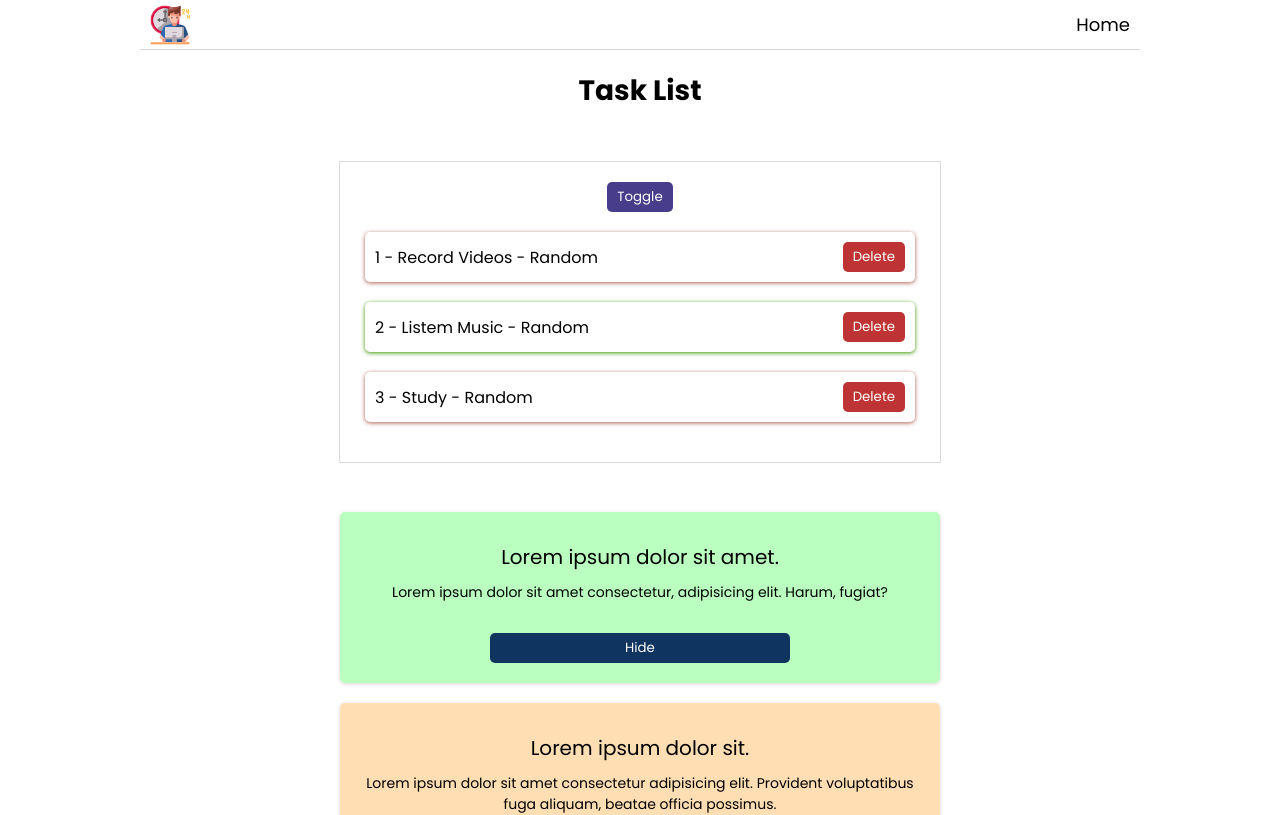
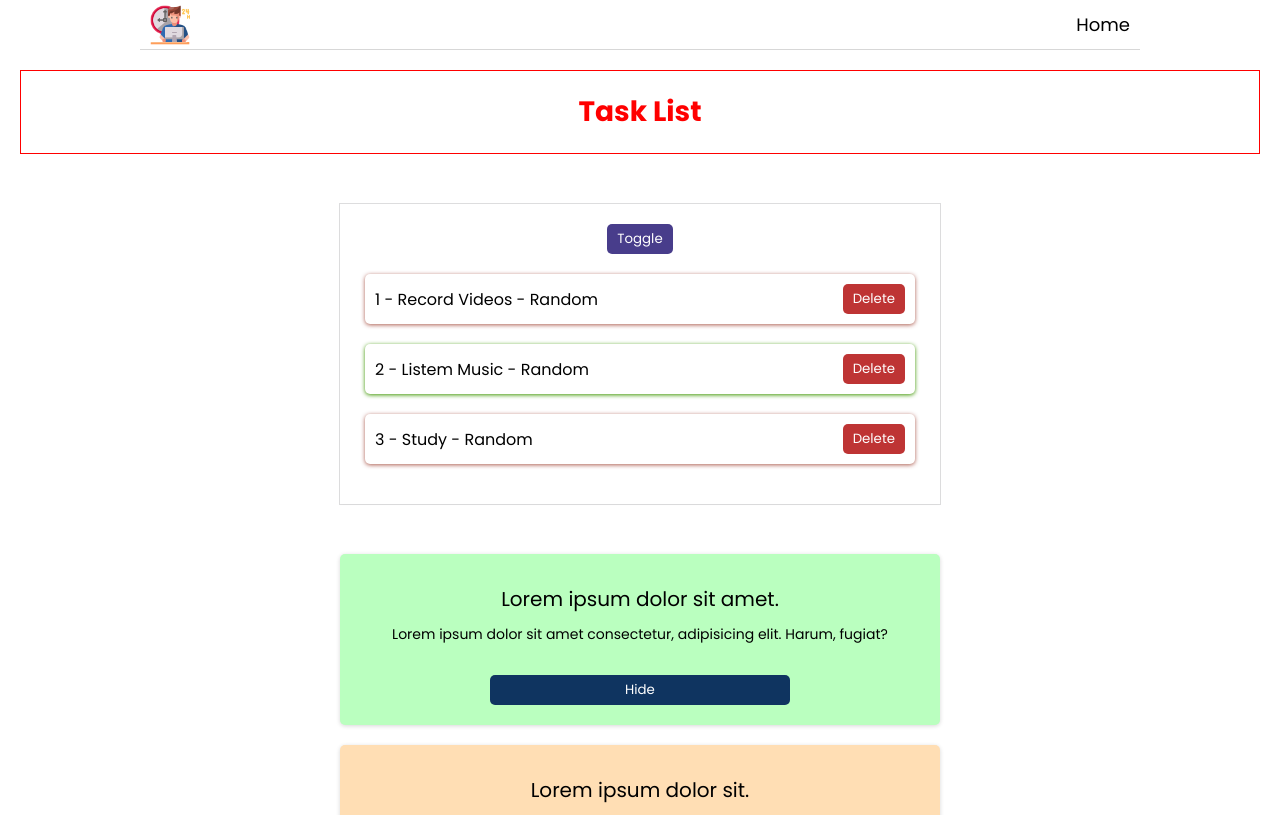
Before and after one commit to kushal1997/react_style, a React (Create React App) app: page / in a window 1280 px wide. Shown: the top 815 px of the page. Built offline with nearby package versions, Linux system fonts and the light colour scheme.

Commit message:
inline level styling

```diff
--- a/src/components/Task.js
+++ b/src/components/Task.js
@@ -3,27 +3,37 @@ import { TaskCard } from "./TaskCard";
 import { BoxCard } from "./BoxCard";
 import "./task.css"
 
-export const Task = ({info}) => {
-    const [tasks,setTasks]=useState([
-        {id: 1, name:"Record Videos", completed:false },
-        {id: 2, name:"Listem Music", completed:true},
-        {id: 3, name:"Study", completed:false}
+export const Task = ({ info }) => {
+  const [tasks, setTasks] = useState([
+    { id: 1, name: "Record Videos", completed: false },
+    { id: 2, name: "Listem Music", completed: true },
+    { id: 3, name: "Study", completed: false }
   ]);
-    const [show,setShow]=useState(true);
+  const [show, setShow] = useState(true);
+  const styles = {
+    color: "red",
+    border: "1px solid red",
+    padding: "20px"
+  }
 
-    function handleDelete(id){
-    setTasks(tasks.filter(task => id!== task.id));
+  function handleDelete(id) {
+    setTasks(tasks.filter(task => id !== task.id));
 
   }
 
   return (
     <section className="taskList">
-        <h1>Task List</h1>
+      {/* ======================
+          INLINE LEVEL STYLING
+          ====================== */}
+      <h1 style={
+        styles
+      }>Task List</h1>
       <ul>
-        <button onClick={()=> setShow(!show)}>Toggle</button>
+        <button onClick={() => setShow(!show)}>Toggle</button>
         {
-          show && tasks.map((task) =>(
-            <TaskCard info={info} key={ task.id} task={task} handleDelete={handleDelete}/>
+          show && tasks.map((task) => (
+            <TaskCard info={info} key={task.id} task={task} handleDelete={handleDelete} />
           ))
         }
 
```
Lines whose indentation alone changed are shown as unchanged.
